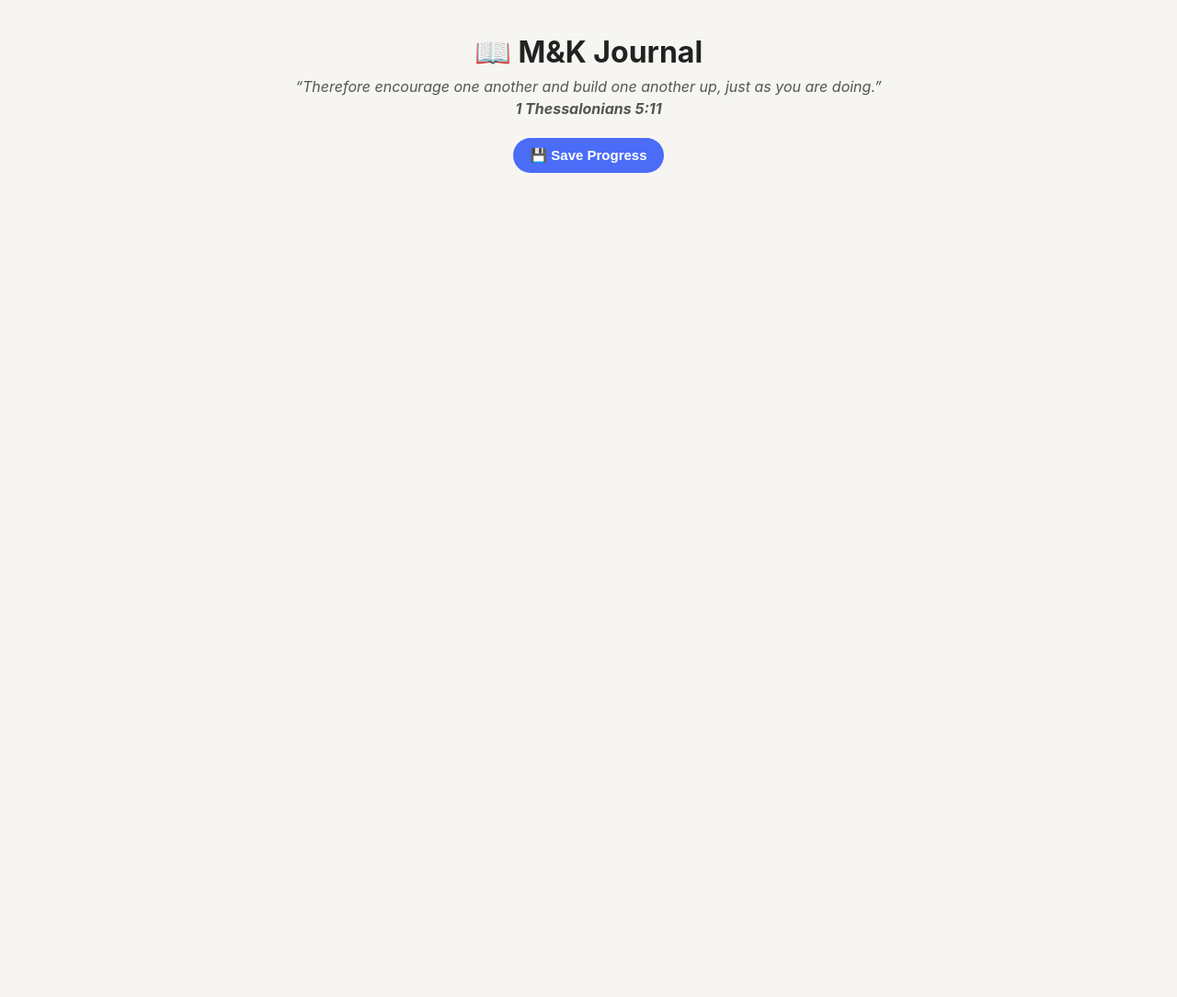
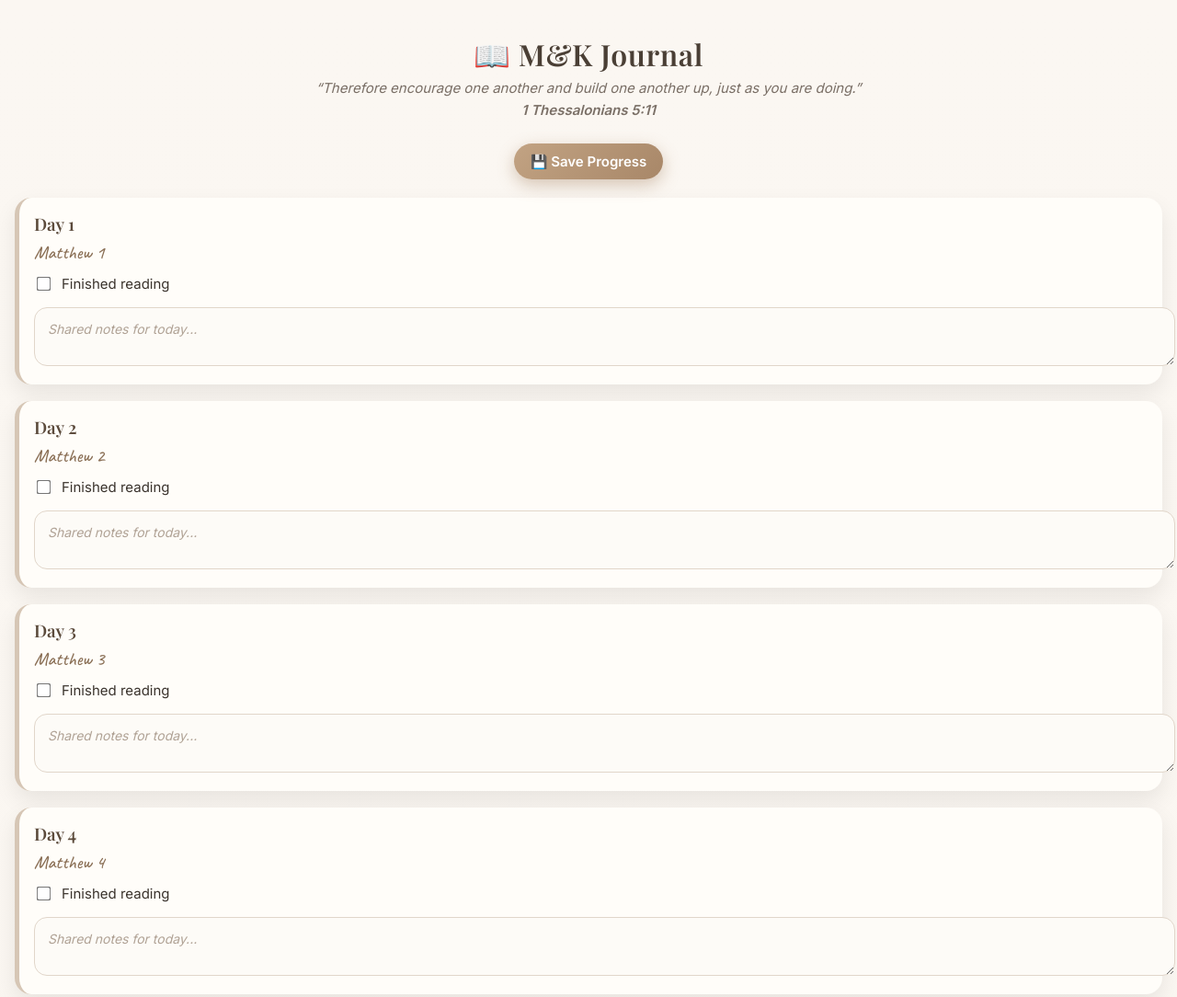
Before and after one commit to mohebhanna21-maker/mk-journal, a plain HTML site: page index.html in a window 1280 px wide. Shown: the top 1084 px of the page at 92% size. Before the commit the page ends 800 px from the top, so only its background shows below. Drawn offline with nearby package versions, Linux system fonts and the light colour scheme.

Commit message:
Update index.html

```diff
--- a/index.html
+++ b/index.html
@@ -5,56 +5,117 @@
   <meta name="viewport" content="width=device-width, initial-scale=1" />
   <title>M&K Journal</title>
 
+  <!-- Cozy Fonts -->
+  <link href="https://fonts.googleapis.com/css2?family=Playfair+Display:wght@500;600&family=Inter:wght@400;500;600&family=Caveat:wght@500;600&display=swap" rel="stylesheet">
+
   <style>
     body {
-      font-family: -apple-system, BlinkMacSystemFont, "Segoe UI", sans-serif;
-      background: #f6f5f2;
+      font-family: 'Inter', sans-serif;
+      background: linear-gradient(180deg, #fbf7f2, #f1ebe2);
       margin: 0;
       padding: 16px;
-      color: #222;
+      color: #3a332d;
     }
 
     h1 {
+      font-family: 'Playfair Display', serif;
       text-align: center;
-      margin-bottom: 6px;
+      margin-bottom: 4px;
+      color: #4a3f35;
+      letter-spacing: 0.6px;
     }
 
     .verse {
       text-align: center;
       font-style: italic;
-      color: #555;
-      margin-bottom: 20px;
-      line-height: 1.5;
+      color: #7a6f66;
+      margin-bottom: 24px;
+      line-height: 1.6;
+      font-size: 15px;
     }
 
     .day {
-      background: #ffffff;
-      border-radius: 14px;
+      background: #fffdf9;
+      border-radius: 18px;
       padding: 16px;
-      margin-bottom: 16px;
-      box-shadow: 0 2px 6px rgba(0,0,0,0.06);
+      margin-bottom: 18px;
+      box-shadow: 0 10px 25px rgba(0,0,0,0.08);
+      border-left: 5px solid #d6c6b5;
+    }
+
+    .day h3 {
+      font-family: 'Playfair Display', serif;
+      margin: 0 0 6px;
+      color: #5b4a3b;
     }
 
     .reading {
-      font-weight: 600;
-      margin-bottom: 10px;
+      font-family: 'Caveat', cursive;
+      font-size: 20px;
+      margin-bottom: 12px;
+      color: #8a6f55;
     }
 
     label {
       display: flex;
       align-items: center;
-      gap: 8px;
+      gap: 10px;
       font-size: 15px;
+      margin-bottom: 6px;
+    }
+
+    input[type="checkbox"] {
+      transform: scale(1.2);
+      accent-color: #b08a65;
     }
 
     textarea {
       width: 100%;
       margin-top: 10px;
-      padding: 12px;
-      border-radius: 10px;
-      border: 1px solid #ccc;
+      padding: 14px;
+      border-radius: 14px;
+      border: 1px solid #e1d6ca;
       font-size: 14px;
       resize: vertical;
+      font-family: 'Inter', sans-serif;
+      background: #fdfbf7;
+      color: #3a332d;
+    }
+
+    textarea::placeholder {
+      color: #b0a295;
+      font-style: italic;
+    }
+
+    textarea:focus {
+      outline: none;
+      border-color: #c2a383;
+      background: #ffffff;
+    }
+
+    #saveBtn {
+      background: linear-gradient(135deg, #c2a383, #a88768);
+      box-shadow: 0 6px 18px rgba(168,135,104,0.45);
+      transition: transform 0.15s ease, box-shadow 0.15s ease;
+      font-family: 'Inter', sans-serif;
+      padding: 10px 18px;
+      font-size: 15px;
+      border-radius: 20px;
+      border: none;
+      color: white;
+      font-weight: 600;
+    }
+
+    #saveBtn:active {
+      transform: scale(0.96);
+      box-shadow: 0 3px 10px rgba(168,135,104,0.35);
+    }
+
+    #saveStatus {
+      font-weight: 500;
+      color: #6d8b6a;
+      margin-top: 8px;
+      display: none;
     }
   </style>
 </head>
@@ -68,26 +129,8 @@
   </div>
 
   <div style="text-align:center; margin-bottom: 20px;">
-    <button id="saveBtn" style="
-      padding: 10px 18px;
-      font-size: 15px;
-      border-radius: 20px;
-      border: none;
-      background: #4a6cf7;
-      color: white;
-      font-weight: 600;
-    ">
-      💾 Save Progress
-    </button>
-
-    <div id="saveStatus" style="
-      margin-top: 8px;
-      font-size: 14px;
-      color: #2e7d32;
-      display: none;
-    ">
-      Saved ✓
-    </div>
+    <button id="saveBtn">💾 Save Progress</button>
+    <div id="saveStatus">Saved ✓</div>
   </div>
 
   <div id="days"></div>
@@ -123,8 +166,8 @@
 
     readings.forEach((reading, index) => {
       const day = index + 1;
-      const checked = localStorage.getItem(day${day}-done) === "true";
-      const note = localStorage.getItem(day${day}-note) || "";
+      const checked = localStorage.getItem(`day${day}-done`) === "true";
+      const note = localStorage.getItem(`day${day}-note`) || "";
 
       const div = document.createElement("div");
       div.className = "day";
@@ -145,24 +188,23 @@
       const textarea = div.querySelector("textarea");
 
       checkbox.addEventListener("change", () => {
-        localStorage.setItem(day${day}-done, checkbox.checked);
+        localStorage.setItem(`day${day}-done`, checkbox.checked);
       });
 
       textarea.addEventListener("input", () => {
-        localStorage.setItem(day${day}-note, textarea.value);
+        localStorage.setItem(`day${day}-note`, textarea.value);
       });
 
       container.appendChild(div);
     });
 
-    // SAVE BUTTON LOGIC (correct place)
     document.getElementById("saveBtn").addEventListener("click", () => {
       document.querySelectorAll("input[type='checkbox']").forEach(cb => {
-        localStorage.setItem(day${cb.dataset.day}-done, cb.checked);
+        localStorage.setItem(`day${cb.dataset.day}-done`, cb.checked);
       });
 
       document.querySelectorAll("textarea").forEach(area => {
-        localStorage.setItem(day${area.dataset.day}-note, area.value);
+        localStorage.setItem(`day${area.dataset.day}-note`, area.value);
       });
 
       const status = document.getElementById("saveStatus");
```
